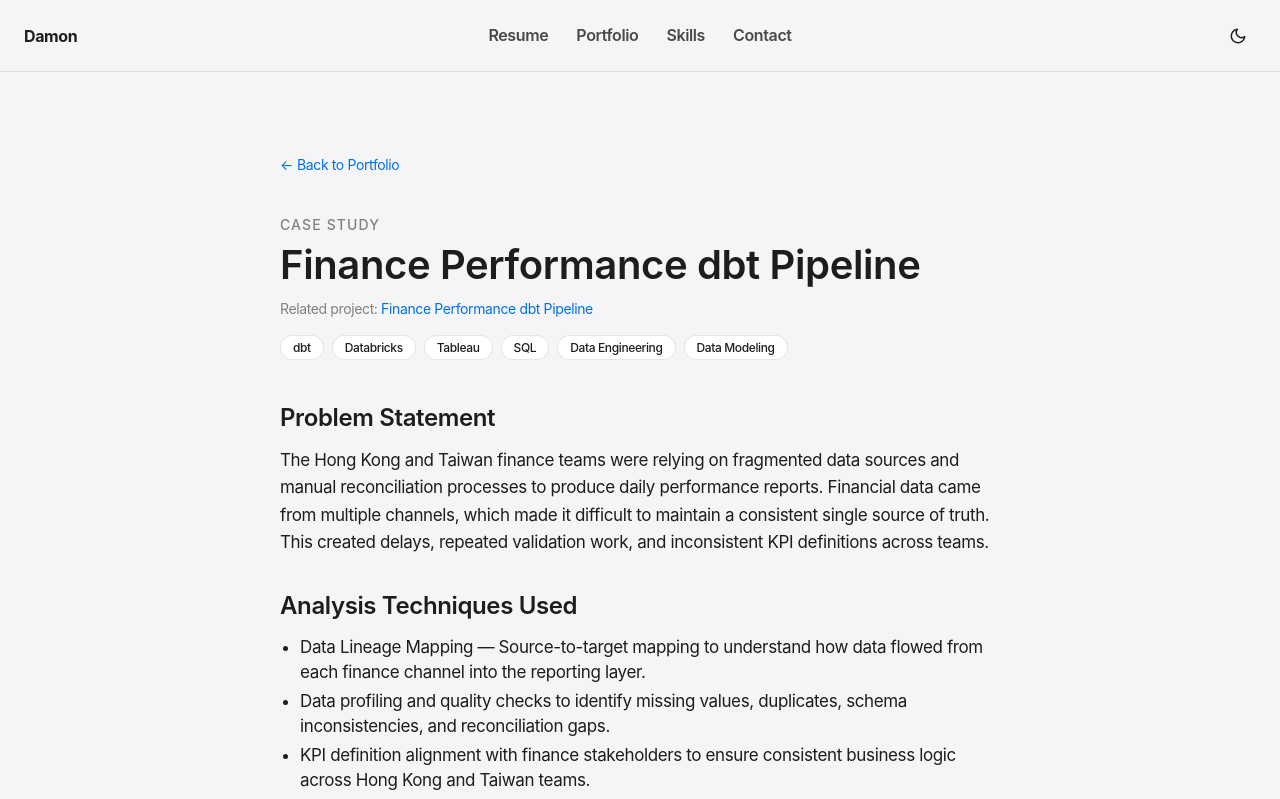
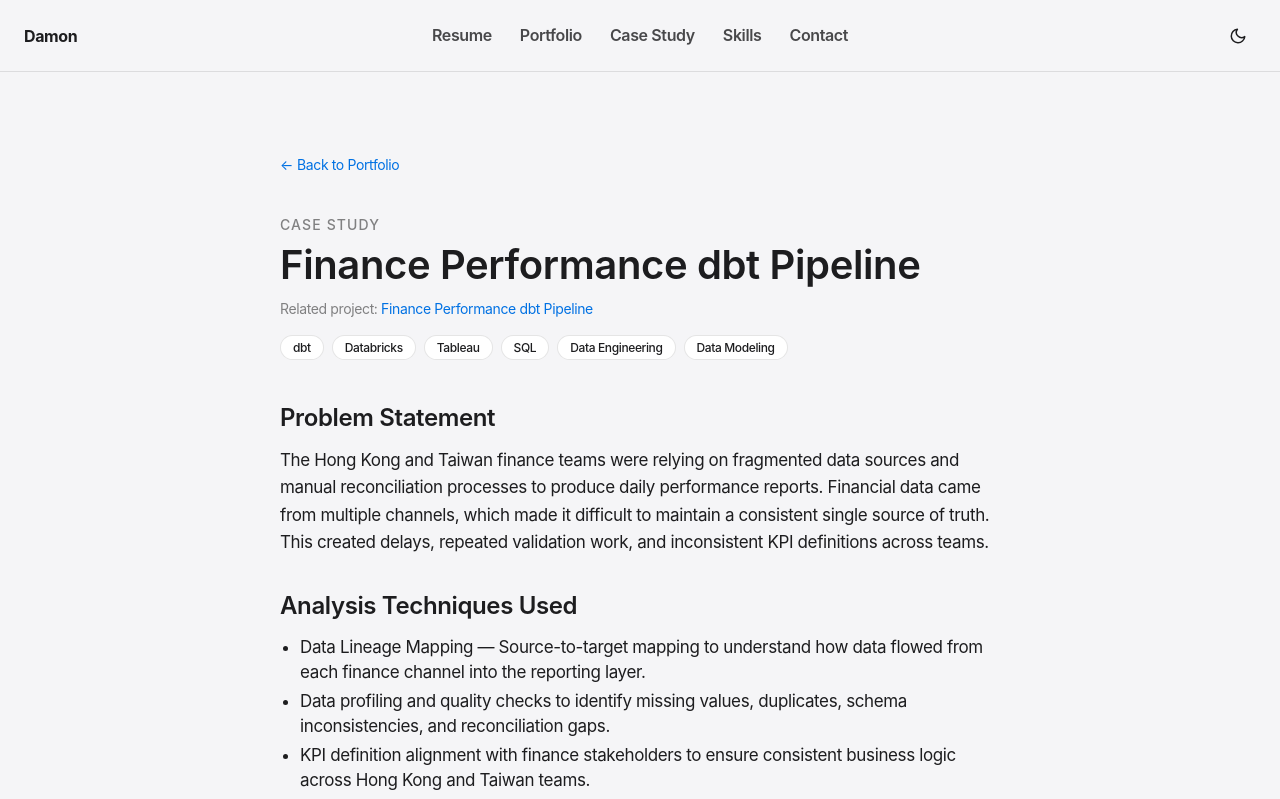
Before and after one commit to damonlin06/damon-portfolio, a Next.js app: page /case-study in a window 1280 px wide. Shown: the top 799 px of the page. Built offline with nearby package versions, Linux system fonts and the light colour scheme.

Commit message:
feat: add case study link to navbar

```diff
--- a/src/components/NavBar.tsx
+++ b/src/components/NavBar.tsx
@@ -8,6 +8,7 @@ import { ThemeToggle } from '@/src/components/ThemeToggle';
 const navLinks = [
   { href: '/resume', label: 'Resume' },
   { href: '/portfolio', label: 'Portfolio' },
+  { href: '/case-study', label: 'Case Study' },
   { href: '/skills', label: 'Skills' },
   { href: '/contact', label: 'Contact' },
 ] as const;
```
